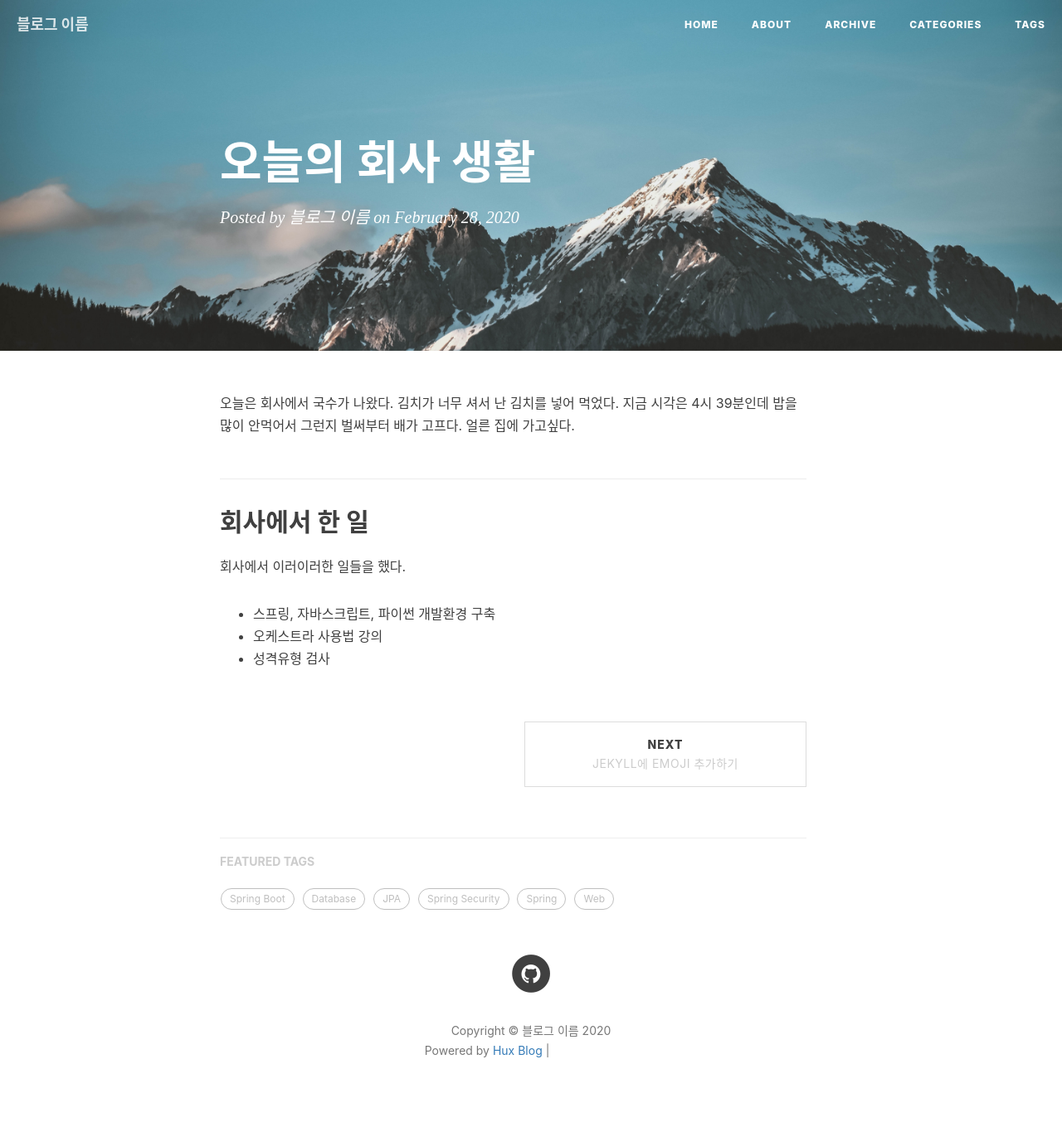
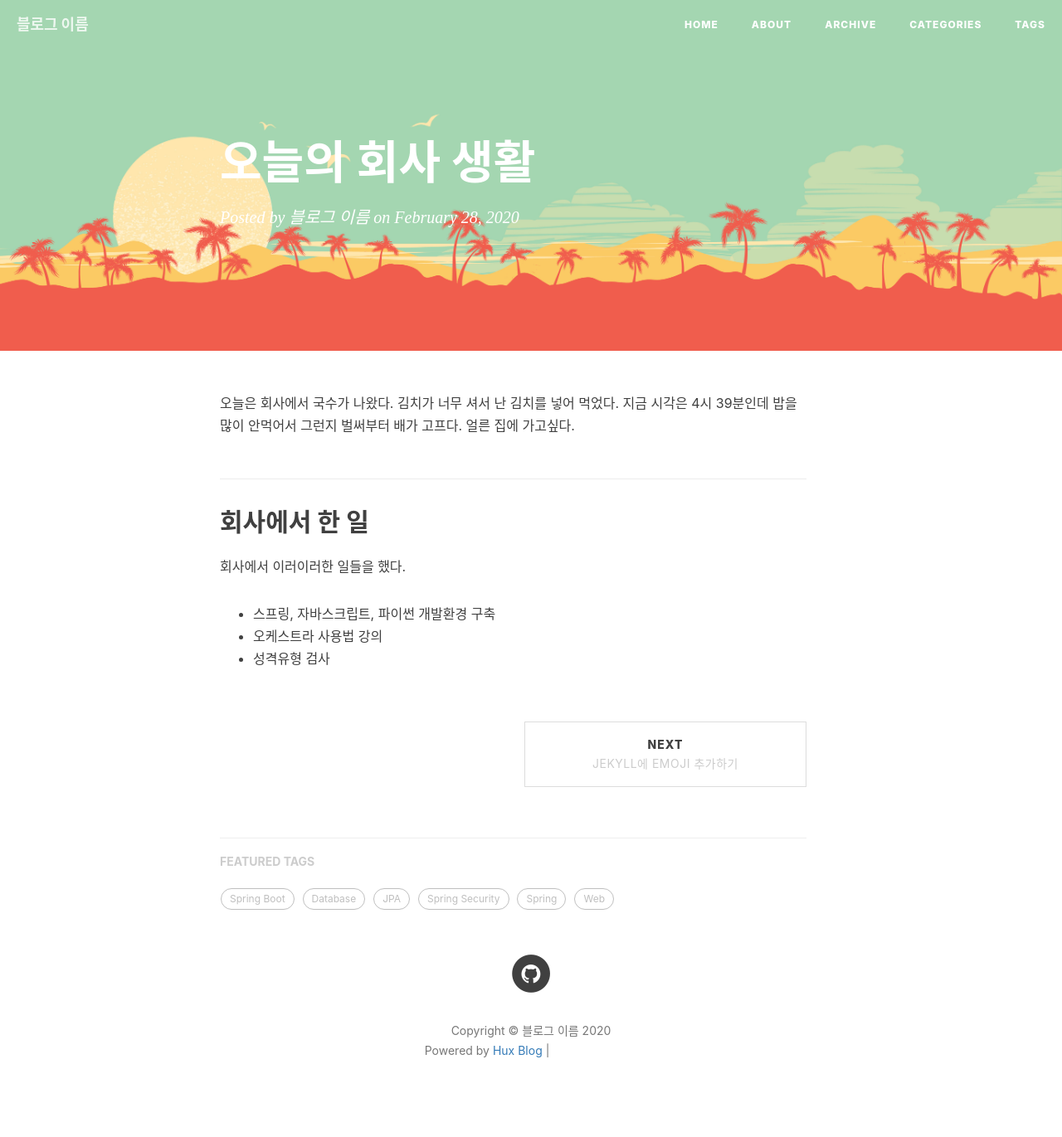
Before and after one commit to guswh11/guswh11.github.io, a Jekyll site: the page built from _posts/2020-02-28-daily-post.md, in a window 1280 px wide. Shown: the whole page at 83% size. Built offline with Jekyll 4.4.1, drawn with Linux system fonts in a browser that asks for light colours; nearby versions of some CDN libraries; comment, search, counter and statistics services are not loaded; grey boxes are pictures that could not be loaded.

Commit message:
Add background pictures
Signed-off-by: hyunjin <guswh11@naver.com>

```diff
--- a/_config.yml
+++ b/_config.yml
@@ -1,7 +1,7 @@
 # Site settings
 title: 블로그 이름
 SEOTitle: 탭에 뜰 말
-header-img: img/bg-3.jpg
+header-img: img/bg-7.jpeg
 email: guswh11@naver.com
 description: "설명"
 keyword: "黄玄, Hux黄玄, Hux, 鬼栈, huxpro, @huxpro, 黄玄的博客, Hux Blog, 博客, 个人网站, 互联网, Web, JavaScript, 前端, 设计"
```
Also changed, not shown: img/bg-7.jpeg (added), 1 other file.
